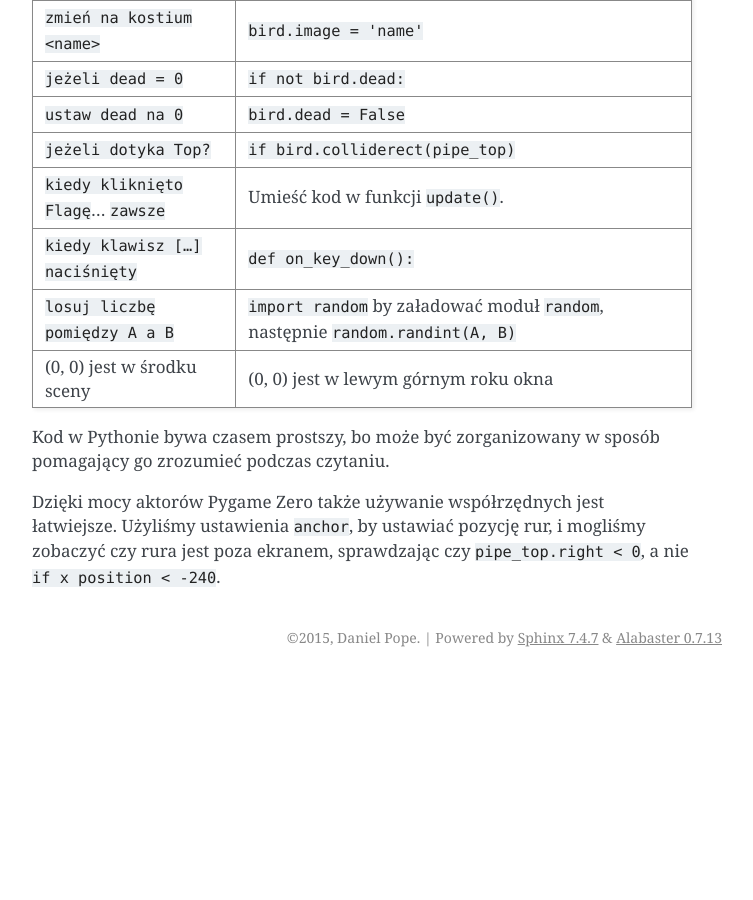
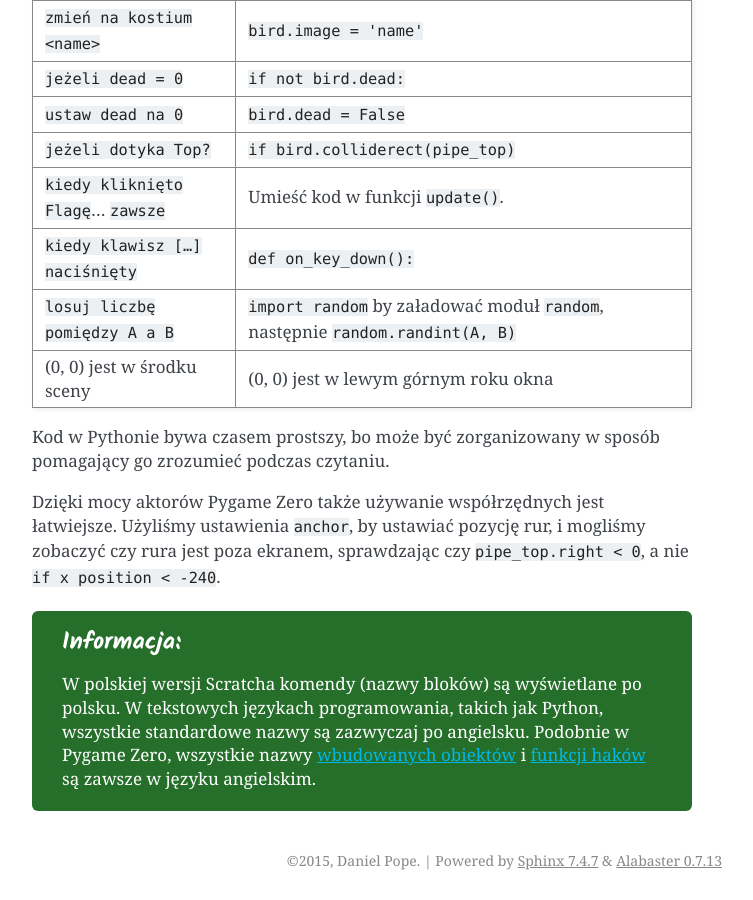
Before and after one commit to rczajka/pgzero-polish, a Sphinx documentation site: the page built from doc/from-scratch.rst, in a window 1280 px wide and 900 px high, scrolled down 6545 px. Shown: the whole window, without its empty margins (388-1141 px from the left). Built offline with Sphinx 7.4.7, drawn with Linux system fonts in a browser that asks for light colours; pages that are not in the unit, such as notebooks, are missing from menus; before the commit the page ends 7222 px from its top, so only the background shows below that.

Commit message:
from-scratch: added a note about language language.

```diff
--- a/doc/from-scratch.rst
+++ b/doc/from-scratch.rst
@@ -265,3 +265,11 @@ Dzięki mocy aktorów Pygame Zero także używanie współrzędnych jest łatwie
 Użyliśmy ustawienia ``anchor``, by ustawiać pozycję rur, i mogliśmy
 zobaczyć czy rura jest poza ekranem, sprawdzając czy ``pipe_top.right < 0``,
 a nie ``if x position < -240``.
+
+.. note::
+
+   W polskiej wersji Scratcha komendy (nazwy bloków) są wyświetlane po polsku.
+   W tekstowych językach programowania, takich jak Python, wszystkie standardowe
+   nazwy są zazwyczaj po angielsku. Podobnie w Pygame Zero, wszystkie nazwy
+   :doc:`wbudowanych obiektów <builtins>` i :doc:`funkcji haków <hooks>` są
+   zawsze w języku angielskim.
```
